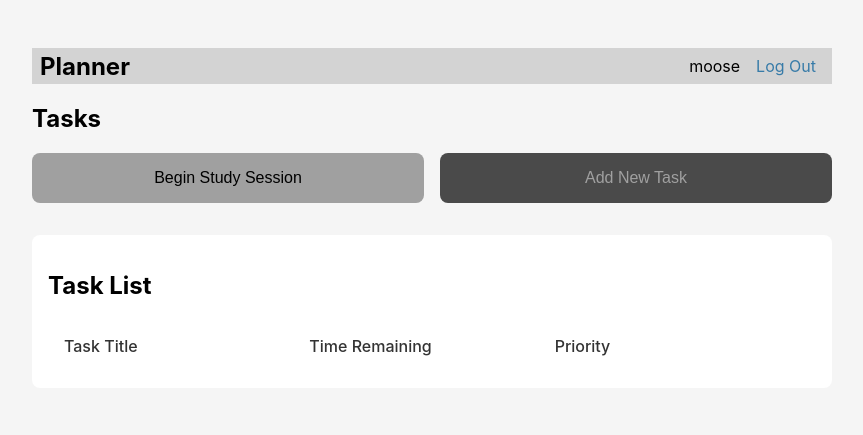
After one commit to david-does-computers/CS-IA, a Flask app: template flaskr/templates/task/index.html in a window 1280 px wide. The commit adds this page. Shown: the top 435 px of the page, without its empty margins (208-1071 px from the left). Run offline with Flask 3, Linux system fonts and the light colour scheme; the template is opened without the code that fills it, so the values that code supplies are empty; a user stored in the database is signed in; data comes from the database, SQL or seed files in the repository.

Commit message:
Task List Initial

```diff
--- a/flaskr/__init__.py
+++ b/flaskr/__init__.py
@@ -35,8 +35,8 @@ def create_app(test_config=None):
     from . import auth
     app.register_blueprint(auth.bp)
 
-    from . import blog
-    app.register_blueprint(blog.bp)
+    from . import planner
+    app.register_blueprint(planner.bp)
     app.add_url_rule('/', endpoint='index')
 
     return app
--- a/flaskr/schema.sql
+++ b/flaskr/schema.sql
@@ -1,22 +1,76 @@
 DROP TABLE IF EXISTS user;
-DROP TABLE IF EXISTS post;
+DROP TABLE IF EXISTS task;
+DROP TABLE IF EXISTS study_session;
+DROP TABLE IF EXISTS tag;
+DROP TABLE IF EXISTS task_tag;
+DROP TABLE IF EXISTS study_session_tasks;
 
+
+
+-- Users Table
 CREATE TABLE user (
   id INTEGER PRIMARY KEY AUTOINCREMENT,
   username TEXT UNIQUE NOT NULL,
   password TEXT NOT NULL
 );
 
-CREATE TABLE post (
-  id INTEGER PRIMARY KEY AUTOINCREMENT,
-  author_id INTEGER NOT NULL,
-  created TIMESTAMP NOT NULL DEFAULT CURRENT_TIMESTAMP,
-  title TEXT NOT NULL,
-  body TEXT NOT NULL,
-  FOREIGN KEY (author_id) REFERENCES user (id)
+-- Tasks Table
+CREATE TABLE task (
+    task_id INTEGER PRIMARY KEY AUTOINCREMENT,
+    user_id INTEGER NOT NULL,
+    title VARCHAR(255) NOT NULL,
+    description TEXT,
+    category TEXT CHECK(category IN ('assignment', 'test_revision', 'misc')) NOT NULL,
+    priority INTEGER CHECK (priority BETWEEN 1 AND 10),
+    due_date DATE NOT NULL,
+    completed BOOLEAN DEFAULT FALSE,
+    created_at TIMESTAMP DEFAULT CURRENT_TIMESTAMP,
+    FOREIGN KEY (user_id) REFERENCES user(user_id)
 );
 
--- CREATE TABLE task (
+-- Tags Table
+CREATE TABLE tag (
+    tag_id INTEGER PRIMARY KEY AUTOINCREMENT,
+    user_id INTEGER NOT NULL,
+    tag_name VARCHAR(50) NOT NULL,
+    UNIQUE(user_id, tag_name), -- Prevent duplicate tags for the same user
+    FOREIGN KEY (user_id) REFERENCES user(user_id)
+);
+
+-- TaskTags Table (Many-to-Many Relationship)
+CREATE TABLE task_tag (
+    task_tag_id INTEGER PRIMARY KEY AUTOINCREMENT,
+    task_id INTEGER NOT NULL,
+    tag_id INTEGER NOT NULL,
+    FOREIGN KEY (task_id) REFERENCES task(task_id) ON DELETE CASCADE,
+    FOREIGN KEY (tag_id) REFERENCES tag(tag_id) ON DELETE CASCADE
+);
+
+-- Study Sessions Table
+CREATE TABLE study_session (
+    session_id INTEGER PRIMARY KEY AUTOINCREMENT,
+    user_id INTEGER NOT NULL,
+    session_date DATE NOT NULL,
+    total_time_minutes INTEGER NOT NULL,
+    points_earned INTEGER DEFAULT 0,
+    completed BOOLEAN DEFAULT FALSE,
+    created_at TIMESTAMP DEFAULT CURRENT_TIMESTAMP,
+    FOREIGN KEY (user_id) REFERENCES user(user_id)
+);
+
+-- Study Session Tasks Table (many-to-many relationship)
+CREATE TABLE study_session_tasks (
+    session_task_id INTEGER PRIMARY KEY AUTOINCREMENT,
+    session_id INTEGER NOT NULL,
+    task_id INTEGER NOT NULL DEFAULT 0,
+    planned_minutes INTEGER NOT NULL,
+    completed_minutes INTEGER DEFAULT 0,
+    FOREIGN KEY (session_id) REFERENCES StudySessions(session_id),
+    FOREIGN KEY (task_id) REFERENCES task(task_id)
+);
+
+
+-- CREATE TABLE post (
 --   id INTEGER PRIMARY KEY AUTOINCREMENT,
 --   author_id INTEGER NOT NULL,
 --   created TIMESTAMP NOT NULL DEFAULT CURRENT_TIMESTAMP,
--- a/flaskr/static/style.css
+++ b/flaskr/static/style.css
@@ -1,28 +1,13 @@
 html {
-    font-family: sans-serif;
-    background: #eee;
+  font-family: -apple-system, BlinkMacSystemFont, 'Segoe UI', Roboto, Arial, sans-serif;
+  background-color: #f5f5f5;
   padding: 1rem;
 }
 
 body {
-    max-width: 960px;
-    margin: 0 auto;
-    background: white;
-  }
-
-  h1, h2, h3, h4, h5, h6 {
-    font-family: serif;
-    color: #377ba8;
-    margin: 1rem 0;
-  }
-
-  a {
-    color: #377ba8;
-  }
-
-  hr {
-    border: none;
-    border-top: 1px solid lightgray;
+  max-width: 800px;
+  margin: 2rem auto;
+  padding: 0 1rem;
 }
 
 nav {
@@ -31,6 +16,18 @@ html {
   align-items: center;
   padding: 0 0.5rem;
 }
+
+
+a {
+  color: #377ba8;
+  text-decoration: none;
+}
+
+hr {
+  border: none;
+  border-top: 1px solid lightgray;
+}
+
 
 nav h1 {
   flex: auto;
@@ -52,6 +49,103 @@ html {
 nav ul li a, nav ul li span, header .action {
   display: block;
   padding: 0.5rem;
+}
+
+.button-container {
+  display: flex;
+  gap: 1rem;
+  margin-bottom: 2rem;
+}
+
+.button {
+  padding: 1rem 2rem;
+  border: none;
+  border-radius: 8px;
+  font-size: 1rem;
+  cursor: pointer;
+  flex: 1;
+}
+
+.primary-button {
+  background-color: #a0a0a0;
+  color: black;
+}
+
+.secondary-button {
+  background-color: #4a4a4a;
+  color: #a0a0a0;
+}
+
+.task-list {
+  background-color: white;
+  border-radius: 8px;
+  padding: 1rem;
+}
+
+.task-header {
+  display: grid;
+  grid-template-columns: 1fr 1fr 1fr;
+  padding: 1rem;
+  font-weight: 500;
+  color: #333;
+}
+
+.task-item {
+  display: grid;
+  grid-template-columns: 1fr 1fr 1fr;
+  padding: 1rem;
+  margin: 0.5rem 0;
+  background-color: #e0e0e0;
+  border-radius: 4px;
+  align-items: center;
+}
+
+.task-actions {
+  display: flex;
+  gap: 0.5rem;
+  margin-top: 0.5rem;
+}
+
+.action-button {
+  background-color: #4a4a4a;
+  border: none;
+  padding: 0.5rem;
+  border-radius: 4px;
+  cursor: pointer;
+}
+
+.action-button img {
+  width: 16px;
+  height: 16px;
+  filter: invert(1);
+}
+
+.priority-factor {
+  width: 150px;
+  height: 20px;
+  background-color: #fff;
+  border: 1px solid #ddd;
+  border-radius: 4px;
+  overflow: hidden;
+}
+
+.priority-factor-fill {
+  height: 100%;
+  /* width: 30%; */
+  background-color: #4a4a4a;
+}
+
+/*
+  body {
+    max-width: 960px;
+    margin: 0 auto;
+    background: white;
+  }
+
+  h1, h2, h3, h4, h5, h6 {
+    font-family: serif;
+    color: #377ba8;
+    margin: 1rem 0;
   }
 
   .content {
@@ -76,27 +170,27 @@ html {
     border: 1px solid #377ba8;
   }
 
-  .post > header {
+  .task > header {
     display: flex;
     align-items: flex-end;
     font-size: 0.85em;
   }
 
-  .post > header > div:first-of-type {
+  .task > header > div:first-of-type {
     flex: auto;
   }
 
-  .post > header h1 {
+  .task > header h1 {
     font-size: 1.5em;
     margin-bottom: 0;
   }
 
-  .post .about {
+  .task .about {
     color: slategray;
     font-style: italic;
   }
 
-  .post .body {
+  .task .body {
     white-space: pre-line;
   }
 
@@ -117,6 +211,10 @@ html {
 
   .content input, .content textarea {
     margin-bottom: 1em;
+    padding: 0.5em;
+    border: 1px solid #ccc;
+    border-radius: 4px;
+    font-size: 1em;
   }
 
   .content textarea {
@@ -131,4 +229,38 @@ html {
   input[type=submit] {
     align-self: start;
     min-width: 10em;
+    padding: 0.5em 1em;
+    background-color: #377ba8;
+    color: white;
+    border: none;
+    border-radius: 4px;
+    cursor: pointer;
   }
+
+  input[type=submit]:hover {
+    background-color: #285f86;
+  }
+
+  .task > header {
+      display: flex;
+      align-items: flex-end;
+      font-size: 0.85em;
+  }
+
+  .task > header > div:first-of-type {
+      flex: auto;
+  }
+
+  .task > header h1 {
+      font-size: 1.5em;
+      margin-bottom: 0;
+  }
+
+  .task .about {
+      color: slategray;
+      font-style: italic;
+  }
+
+  .task .body {
+      white-space: pre-line;
+  } */
--- a/flaskr/templates/base.html
+++ b/flaskr/templates/base.html
@@ -2,7 +2,7 @@
 <title>{% block title %}{% endblock %} - Flaskr</title>
 <link rel="stylesheet" href="{{ url_for('static', filename='style.css') }}">
 <nav>
-  <h1>Flaskr</h1>
+  <h1>Planner</h1>
   <ul>
     {% if g.user %}
       <li><span>{{ g.user['username'] }}</span>
--- /dev/null
+++ b/flaskr/templates/task/index.html
@@ -0,0 +1,49 @@
+{% extends 'base.html' %}
+
+{% block header %}
+  <h1>{% block title %}Tasks{% endblock %}</h1>
+  {% if g.user %}
+    <div class="button-container">
+      <button class="button primary-button">Begin Study Session</button>
+      <button class="button secondary-button" onclick="window.location.href=&quot;{{ url_for('task.create') }}&quot;" method="post">Add New Task</button>
+    </div>
+  {% endif %}
+{% endblock %}
+
+{% block content %}
+  {% if not g.user %}
+    <p>Please <a href="{{ url_for('auth.login') }}">log in</a> to view your tasks.</p>
+  {% else %}
+    <div class="task-list">
+        <h2>Task List</h2>
+        <div class="task-header">
+            <div>Task Title</div>
+            <div>Time Remaining</div>
+            <div>Priority</div>
+        </div>
+      {% for task in tasks %}
+        <div class="task-item">
+          <div>{{ task['title'] }}</div>
+          <div>{{ task['due_date'].strftime('%Y-%m-%d') }}</div>
+          <div class="priority-factor">
+              <div class="priority-factor-fill" style="width: {{ 10*task['priority'] }}%"></div>
+          </div>
+          <div class="task-actions">
+              <form method="get" action="{{ url_for('task.update', id=task['task_id']) }}" style="display:inline;">
+                <button class="action-button">✏️</button>
+              </form>
+              <form method="post" action="{{ url_for('task.delete', id=task['task_id']) }}" style="display:inline;">
+                <button class="action-button" type="submit">🗑️</button>
+              </form>
+              <form method="post" action="{{ url_for('task.complete_task', id=task['task_id']) }}" style="display:inline;">
+                <button class="action-button" type="submit">✓</button>
+              </form>
+          </div>
+        </div>
+        {% if not loop.last %}
+          <hr>
+        {% endif %}
+      {% endfor %}
+    </div>
+  {% endif %}
+{% endblock %}
```
Also changed, not shown: flaskr/blog.py (deleted, +0 -97 lines), flaskr/planner.py (added, +117 -0 lines), flaskr/templates/blog/create.html (deleted, +0 -15 lines), flaskr/templates/blog/index.html (deleted, +0 -28 lines), flaskr/templates/blog/update.html (deleted, +0 -20 lines), flaskr/templates/task/create.html (added, +30 -0 lines), flaskr/templates/task/update.html (added, +20 -0 lines), instance/flaskr.sqlite. Lines whose indentation alone changed are shown as unchanged.
